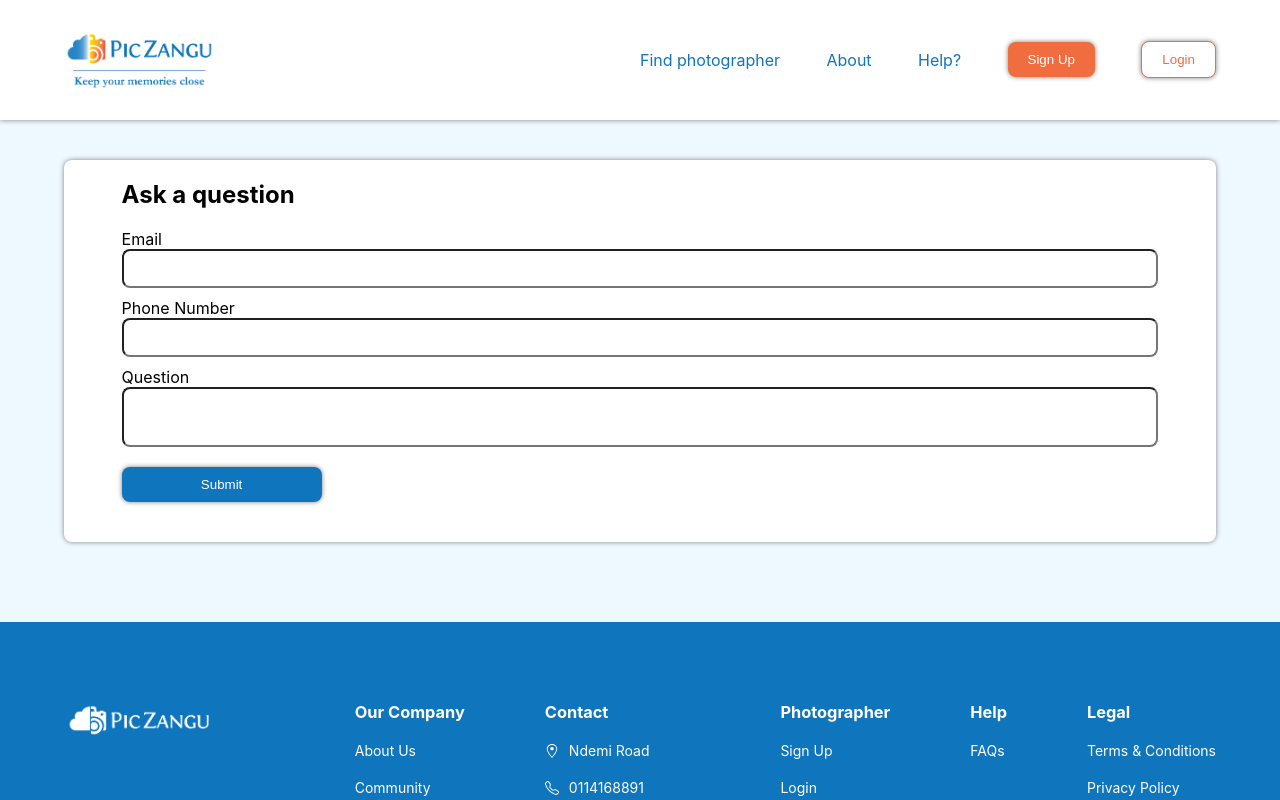
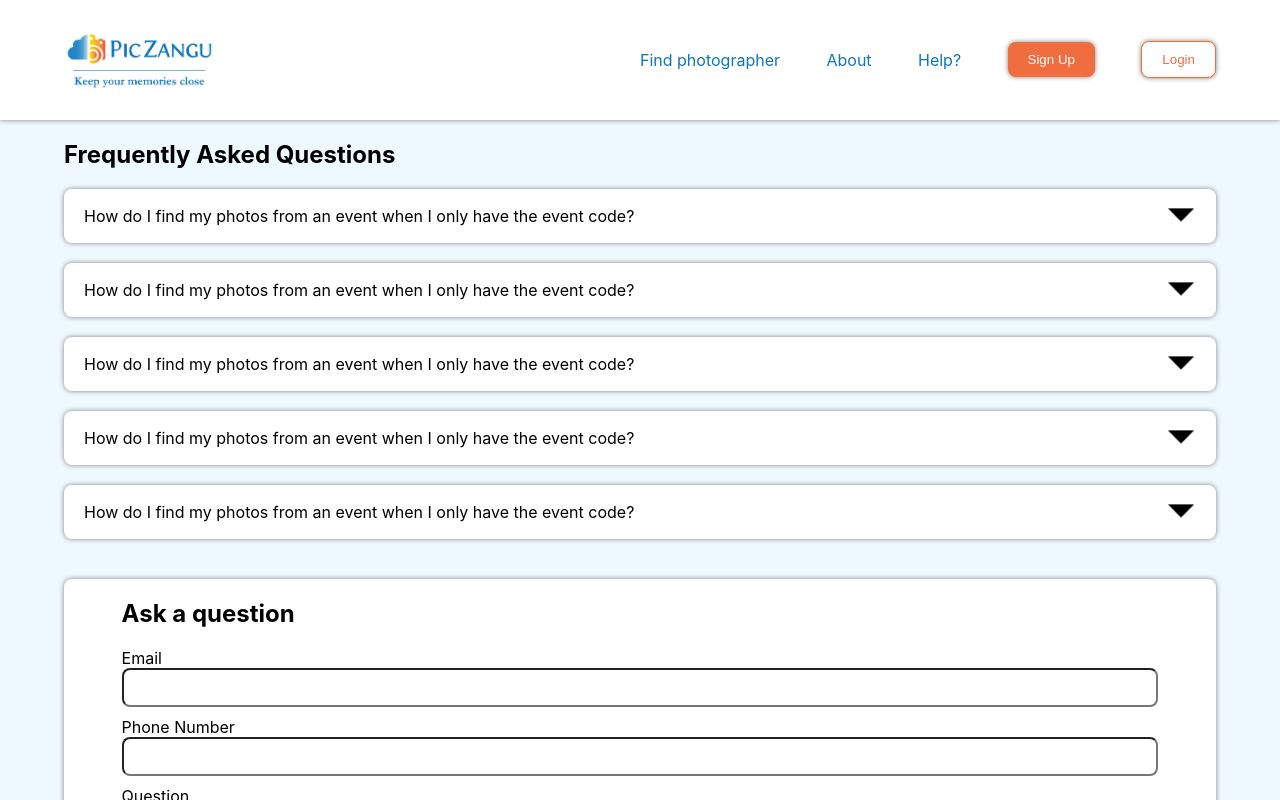
Before and after one commit to AugustineKadima/piczangu_front, a React (Create React App) app: page /help in a window 1280 px wide. Shown: the top 800 px of the page. Built offline with nearby package versions, Linux system fonts and the light colour scheme.

Commit message:
Add fAQs to the help page

```diff
--- a/src/components/main_landing_page/faqs_landing.js
+++ b/src/components/main_landing_page/faqs_landing.js
@@ -1,7 +1,7 @@
 import React from "react";
 
 
-export default function Faqs(){
+export default function FaqsHelp(){
     return (
         <div className="faqs_wrapper">
             <h2>Frequently Asked Questions</h2>
--- a/src/full_pages/faqs.js
+++ b/src/full_pages/faqs.js
@@ -2,12 +2,14 @@ import React from "react";
 import Navbar from "../components/navbar_top";
 import FaqsContent from "../components/faqs/faqs_content";
 import Footer from "../components/footer";
+import FaqsHelp from "../components/main_landing_page/faqs_landing";
 
 
 export default function Faqs(){
     return (
         <div>
             <Navbar />
+            <FaqsHelp />
             <FaqsContent />
             <Footer />
         </div>
--- a/src/index.css
+++ b/src/index.css
@@ -346,13 +346,15 @@ code {
   width: 100%;
   background-color: #EEF8FF;
   height: auto;
-  padding-top: 40px;
-  padding-bottom: 80px;
+  padding-top: 140px;
+  padding-bottom: 20px;
 }
 
 .faqs_wrapper h2{
-  text-align: center;
+  /* text-align: center; */
   padding-bottom: 20px;
+  width: 90%;
+  margin: 0px auto;
 }
 .faq_container{
   width: 90%;
@@ -366,6 +368,7 @@ code {
   justify-content: space-between;
   align-items: center;
   margin-bottom: 20px;
+
 }
 
 .faqDropDown{
@@ -547,7 +550,10 @@ code {
 
 /* FAQs */
 .faqs_wrapper_faqs_page{
-  padding-top: 20vh;
+  padding-top: 0px;
+  margin: 0px;
+  padding-bottom: 40px;
+
 }
 
 .faqs_wrapper_faqs_page h2{
@@ -562,9 +568,10 @@ code {
   margin: 0px auto;
   height: auto;
   padding-bottom: 40px;
-  padding-top: 20pxx;
+  /* padding-top: 20px; */
   border-radius: 8px;
   box-shadow: 0px 0px 5px gray;
+
 }
 .faq_form_container h2{
   padding-top: 20px;
```
